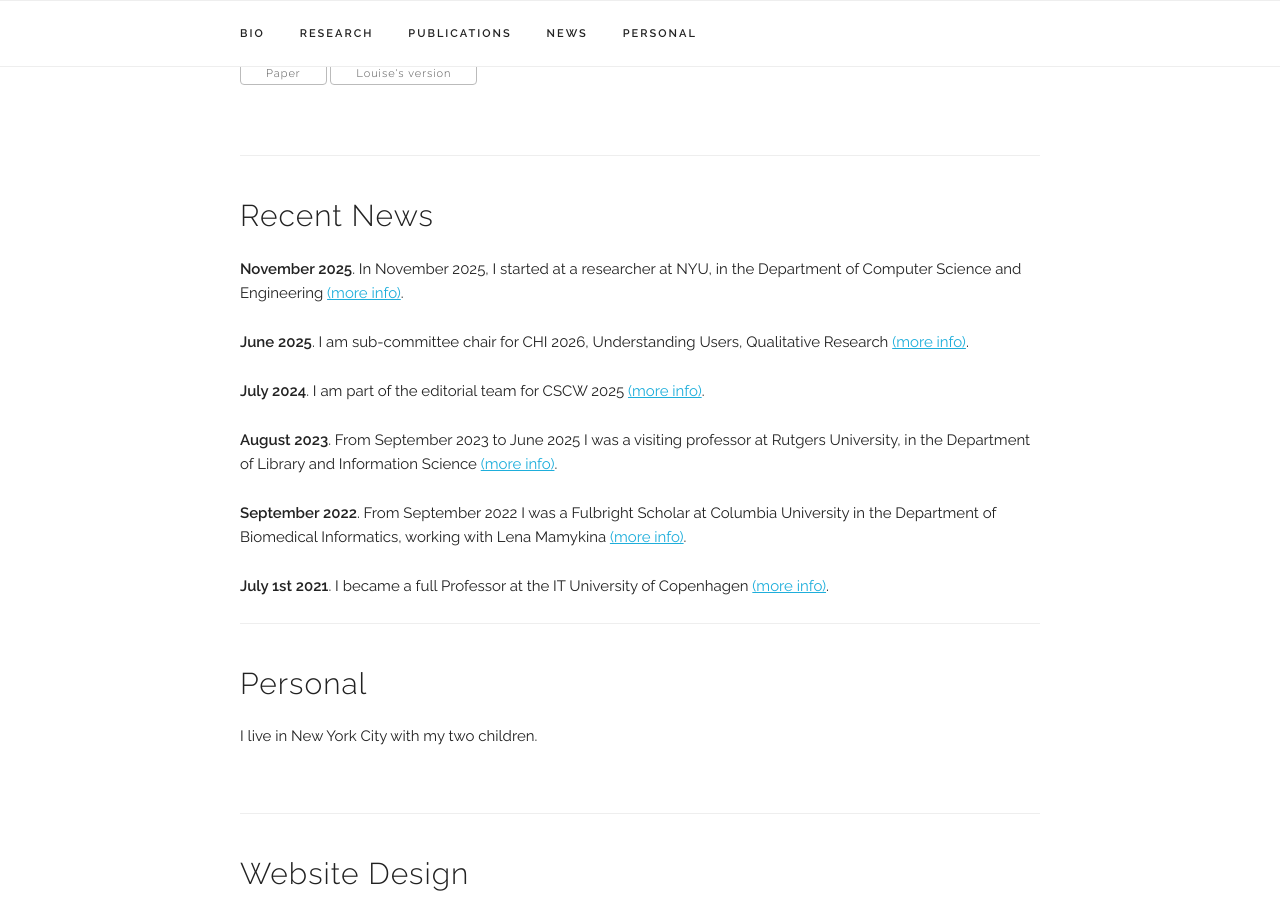
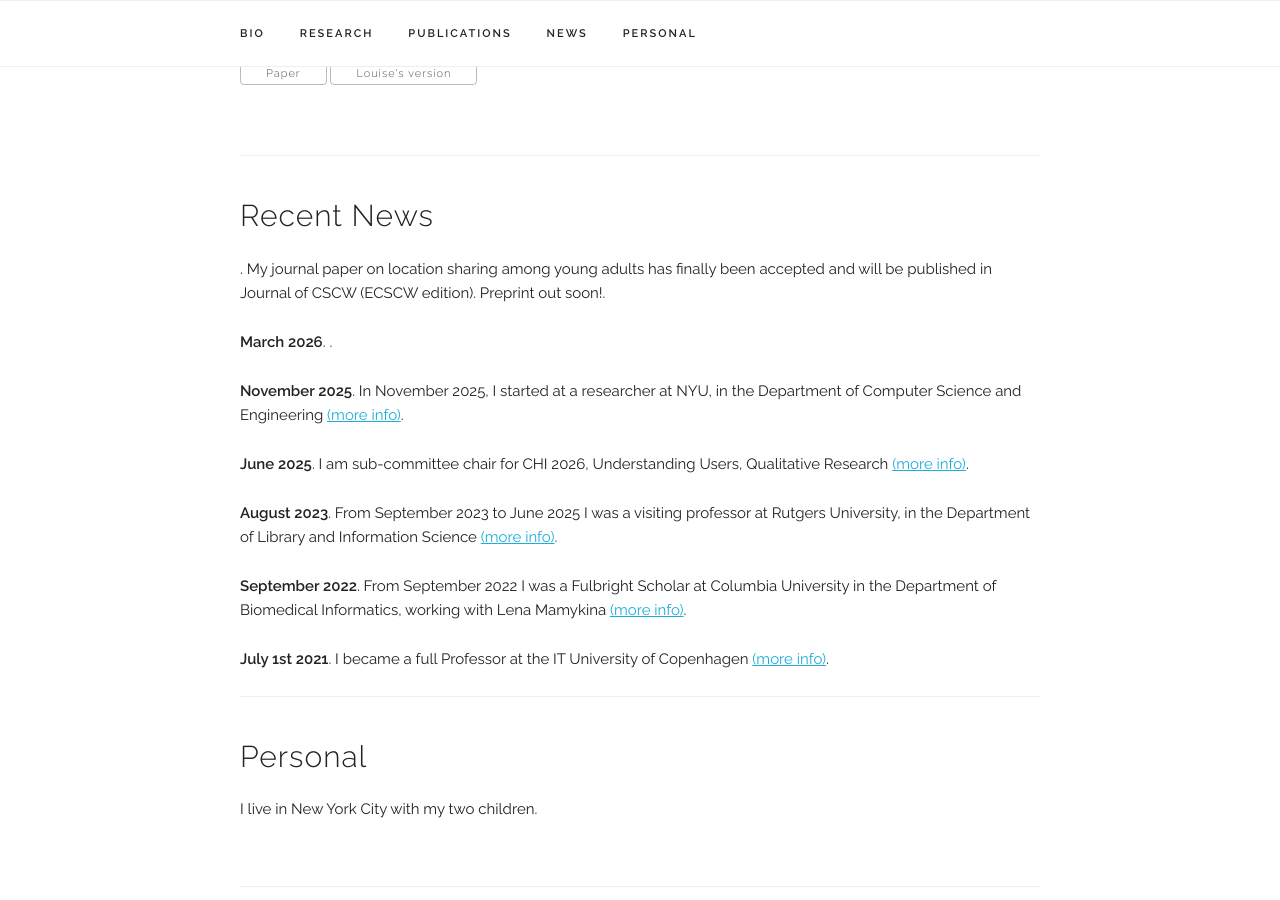
Before and after one commit to barkhuus/barkhuus.github.io, a Jekyll site: the page built from index.html, in a window 1280 px wide and 900 px high, scrolled down 2730 px. Built offline with Jekyll 4.4.1, drawn with Linux system fonts in a browser that asks for light colours.

Commit message:
Update news.yaml
news item ecscw

```diff
--- a/_data/news.yaml
+++ b/_data/news.yaml
@@ -1,4 +1,7 @@
 news_items:
+
+  - item: "My journal paper on location sharing among young adults has finally been accepted and will be published in Journal of CSCW (ECSCW edition). Preprint out soon!"
+  - date: "March 2026"
 
   - item: "In November 2025, I started at a researcher at NYU, in the Department of Computer Science and Engineering"
     date: "November 2025"
@@ -7,11 +10,6 @@ news_items:
   - item: "I am sub-committee chair for CHI 2026, Understanding Users, Qualitative Research"
     date: "June 2025"
     link: "https://chi2026.acm.org/"
-
-  - item: "I am part of the editorial team for CSCW 2025"
-    date: "July 2024"
-    link: "https://cscw.acm.org/2025/"
-
 
   - item: "From September 2023 to June 2025 I was a visiting professor at Rutgers University, in the Department of Library and Information Science"
     date: "August 2023"
```
